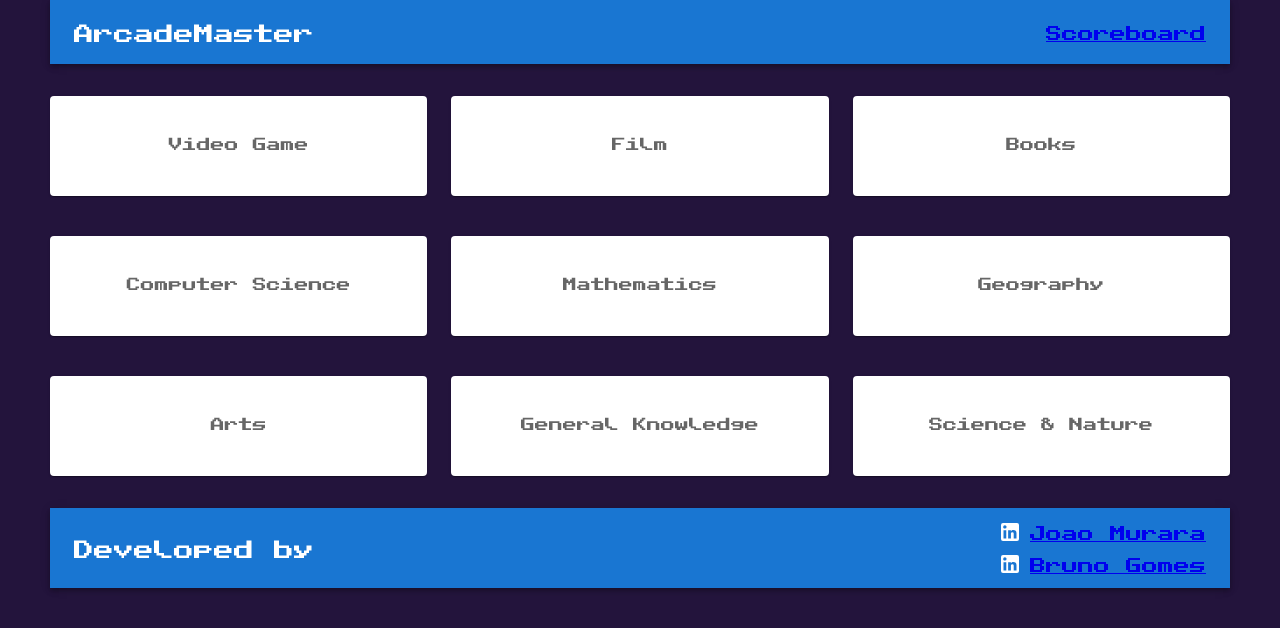
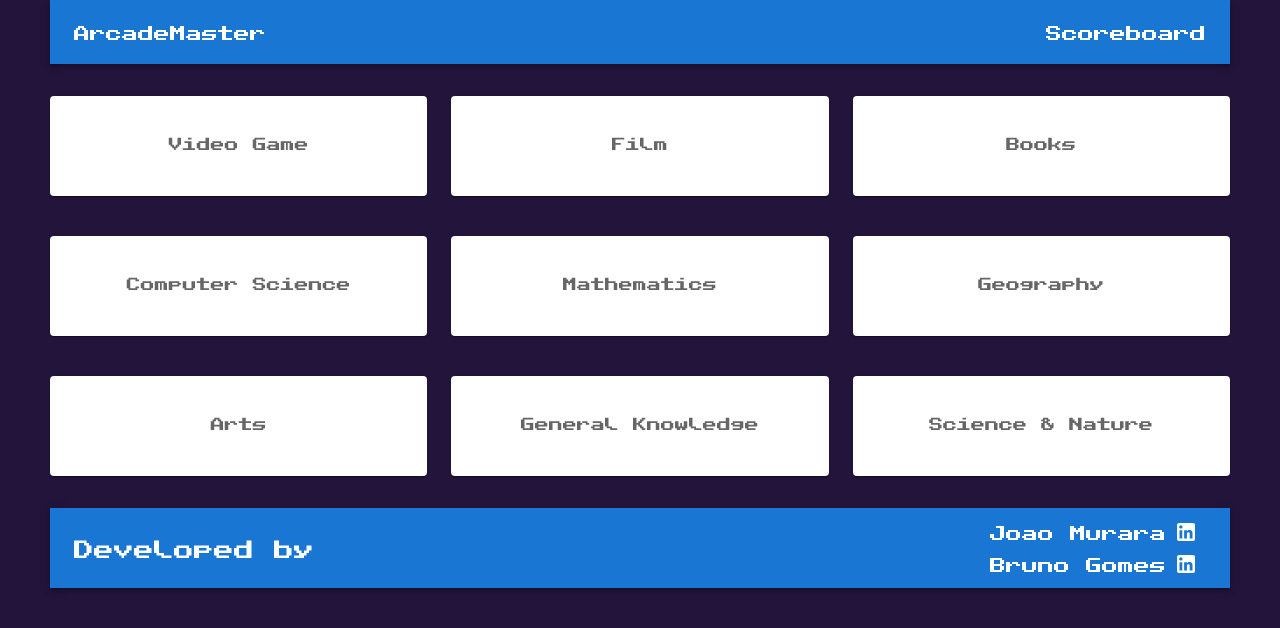
Before and after one commit to brunogomes11/react-game, a React (Vite) app: page / in a window 1280 px wide. Shown: the top 628 px of the page. Built offline with nearby package versions, Linux system fonts and the light colour scheme.

Commit message:
ading home link to project name and styles to links

```diff
--- a/src/App.jsx
+++ b/src/App.jsx
@@ -14,7 +14,6 @@ function App() {
   const [categoryId, setCategoryId] = useState(null);
   const [open, setOpen] = useState(false);
 
-
   const timer = (
     <Countdown date={Date.now() + 5000} onComplete={() => timeUp()} />
   );
@@ -22,11 +21,6 @@ function App() {
   const timeUp = () => {
     setOpen(true);
   };
-
-    // const handleCloseDialog = () => {
-    //     setOpen(false);
-    //     ;
-    // };
 
   return (
     <ThemeProvider theme={theme}>
@@ -37,15 +31,15 @@ function App() {
           <Route
             path="/"
             element={
-                            // gameFinish ? (
-                            //     <Scoreboard />
-                            // ) :
               !categoryId ? (
-                                <SelectCategory
-                                    onCategorySelected={setCategoryId}
+                <SelectCategory onCategorySelected={setCategoryId} />
+              ) : (
+                <Quiz
+                  categoryId={categoryId}
+                  timer={timer}
+                  setOpen={setOpen}
+                  open={open}
                 />
-                            ) : (
-                                <Quiz categoryId={categoryId} timer={timer}  setOpen={setOpen} open={open} />
               )
             }
           />
--- a/src/Footer.jsx
+++ b/src/Footer.jsx
@@ -12,6 +12,7 @@ import {
   ListItemText,
 } from "@mui/material";
 import LinkedInIcon from "@mui/icons-material/LinkedIn";
+import { linkStyles } from "./app_styles";
 
 export default function Footer() {
   return (
@@ -27,26 +28,28 @@ export default function Footer() {
             sx={{ display: "flex", flexDirection: "column" }}
           >
             <ListItem component="li" disablePadding>
-              <LinkedInIcon sx={{ ml: ".5rem", mr: ".5rem" }} />
               <ListItemText>
                 <a
                   href="https://www.linkedin.com/in/joao-murara/"
                   target="_blank"
+                  style={linkStyles}
                 >
                   Joao Murara
                 </a>
               </ListItemText>
+              <LinkedInIcon sx={{ ml: ".5rem", mr: ".5rem" }} />
             </ListItem>
             <ListItem component="li" disablePadding>
-              <LinkedInIcon sx={{ ml: ".5rem", mr: ".5rem" }} />
               <ListItemText>
                 <a
                   href="https://www.linkedin.com/in/brunogomes11/"
                   target="_blank"
+                  style={linkStyles}
                 >
                   Bruno Gomes
                 </a>
               </ListItemText>
+              <LinkedInIcon sx={{ ml: ".5rem", mr: ".5rem" }} />
             </ListItem>
           </List>
         </Toolbar>
--- a/src/Header.jsx
+++ b/src/Header.jsx
@@ -1,19 +1,27 @@
 import { Link } from "react-router-dom";
-
 import { AppBar, Box, Toolbar, Typography } from "@mui/material";
+import { linkStyles } from "./app_styles";
 
 export default function Header() {
   return (
     <Box>
       <AppBar position="static" sx={{ mb: "2rem" }}>
         <Toolbar
-                    sx={{ display: "flex", justifyContent: "space-between" }}
+          sx={{
+            display: "flex",
+            justifyContent: "space-between",
+          }}
         >
           {/* logo here */}
-                    <Typography variant="h6" color="inherit" component="div">
+          {/* <Typography variant="h6" color="inherit" component="div">
             ArcadeMaster
-                    </Typography>
-                    <Link to="/scoreboard">Scoreboard</Link>
+          </Typography> */}
+          <Link to="/" style={linkStyles}>
+            ArcadeMaster
+          </Link>
+          <Link to="/scoreboard" style={linkStyles}>
+            Scoreboard
+          </Link>
         </Toolbar>
       </AppBar>
     </Box>
--- a/src/app_styles.js
+++ b/src/app_styles.js
@@ -23,3 +23,5 @@ export const theme = createTheme({
     },
   },
 });
+
+export const linkStyles = { textDecoration: "none", color: "inherit" };
--- a/src/server.js
+++ b/src/server.js
@@ -8,11 +8,8 @@ const PORT = 5000;
 const cors = require("cors");
 app.use(cors());
 
-// console.log(process.env.MONGO_URI);
-
 const mongoClient = new MongoClient(
   "mongodb+srv://admin:7I0GoNEYJg8oxoqD@scoreboard.obc8c0j.mongodb.net/?retryWrites=true&w=majority"
-    // process.env.MONGO_URI,
 );
 
 app.get("/api/scores", async (req, res) => {
@@ -24,7 +21,7 @@ app.get("/api/scores", async (req, res) => {
       .find({})
       // descending score order
       .sort({ score: -1 })
-            // limit 10
+      // limit the 10 highest scores
       .limit(10)
       .toArray();
     console.log(data);
```
Lines whose indentation alone changed are shown as unchanged.
